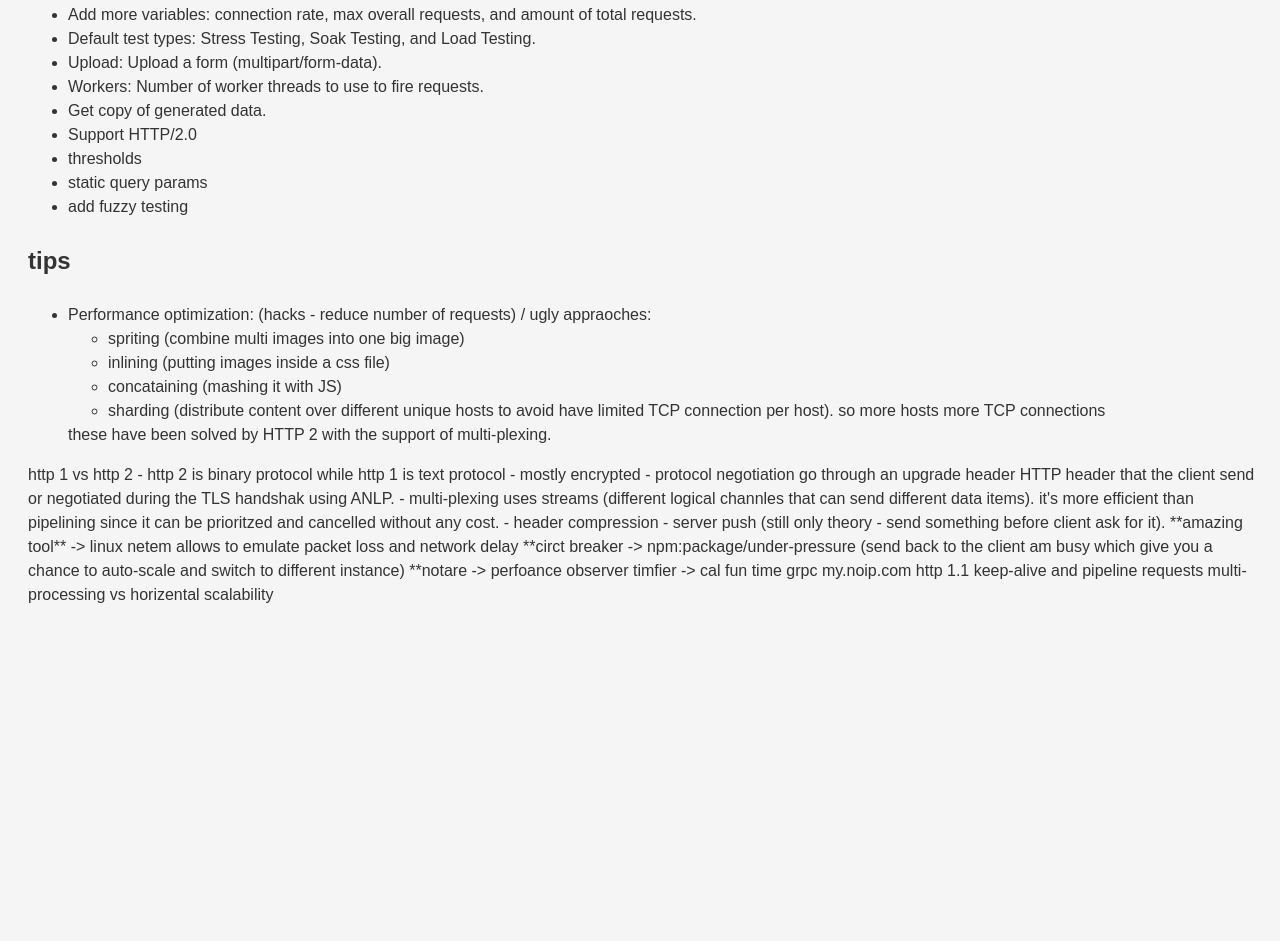
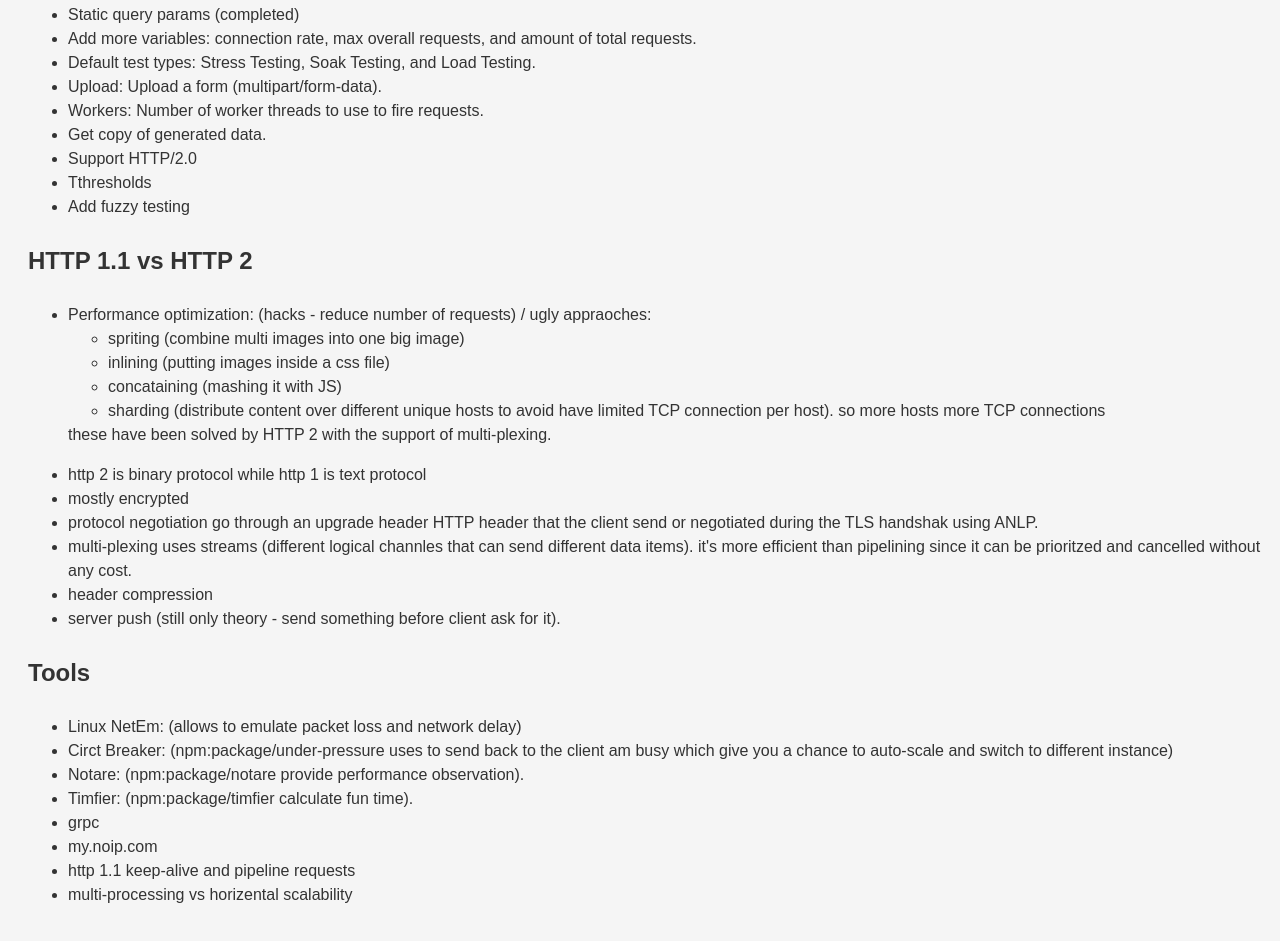
Before and after one commit to mutairibassam/mocki, a website: page intro.html in a window 1280 px wide. Shown: the part 575-1516 px from the top of the page. Before the commit the page ends 1200 px from the top, so only its background shows below. Drawn offline with Linux system fonts and the light colour scheme.

Commit message:
ui enhancements

```diff
--- a/app.js
+++ b/app.js
@@ -93,7 +93,7 @@ tokenForm.addEventListener("submit", async (event) => {
   const formData = new FormData(tokenForm);
   const token = formData.get("token");
     // Send HTTP request
-    const response = await fetch(`http://143.244.145.16:3001/token?apiKey=${token}`, {
+    const response = await fetch(`http://localhost:3001/token?apiKey=${token}`, {
       method: "GET",
       headers: {
         "Content-Type": "application/json"
@@ -145,7 +145,7 @@ form.addEventListener("submit", async (event) => {
   parentElement.textContent = "";
 
   // Send HTTP request
-  const response = await fetch("http://143.244.145.16:3001/benchmark", {
+  const response = await fetch("http://localhost:3001/benchmark", {
     method: "POST",
     mode: "cors",
     headers: {
--- a/intro.html
+++ b/intro.html
@@ -74,17 +74,17 @@
 
     <h3>Backlog (things might be removed):</h3>
     <ul>
+        <li>Static query params (completed)</li>
         <li>Add more variables: connection rate, max overall requests, and amount of total requests.</li>
         <li>Default test types: Stress Testing, Soak Testing, and Load Testing.</li>
         <li>Upload: Upload a form (multipart/form-data).</li>
         <li>Workers: Number of worker threads to use to fire requests.</li>
         <li>Get copy of generated data.</li>
         <li>Support HTTP/2.0</li>
-        <li>thresholds</li>
-        <li>static query params</li>
-        <li>add fuzzy testing</li>
+        <li>Tthresholds</li>
+        <li>Add fuzzy testing</li>
     </ul>
-    <h3>tips</h3>
+    <h3>HTTP 1.1 vs HTTP 2</h3>
     <ul>
         <li>Performance optimization: (hacks - reduce number of requests) / ugly appraoches:</li>
         <ul>
@@ -96,22 +96,24 @@
         </ul>
         these have been solved by HTTP 2 with the support of multi-plexing.
     </ul>
-    http 1 vs http 2
-    - http 2 is binary protocol while http 1 is text protocol
-    - mostly encrypted
-    - protocol negotiation go through an upgrade header HTTP header that the client send or negotiated during the TLS handshak using ANLP.
-    - multi-plexing uses streams (different logical channles that can send different data items). it's more efficient than pipelining since it can be prioritzed and cancelled without any cost.
-    - header compression
-    - server push (still only theory - send something before client ask for it).
-
-    **amazing tool** -> linux netem allows to emulate packet loss and network delay
-    **circt breaker -> npm:package/under-pressure (send back to the client am busy which give you a chance to auto-scale and switch to different instance)
-    **notare -> perfoance observer
-    timfier -> cal fun time
-    grpc
-    my.noip.com
-
-    http 1.1 keep-alive and pipeline requests
-    multi-processing vs horizental scalability
+    <ul>
+        <li>http 2 is binary protocol while http 1 is text protocol</li>
+        <li>mostly encrypted</li>
+        <li>protocol negotiation go through an upgrade header HTTP header that the client send or negotiated during the TLS handshak using ANLP.</li>
+        <li>multi-plexing uses streams (different logical channles that can send different data items). it's more efficient than pipelining since it can be prioritzed and cancelled without any cost.</li>
+        <li>header compression</li>
+        <li>server push (still only theory - send something before client ask for it).</li>
+    </ul>
+    <h3>Tools</h3>
+    <ul>
+        <li>Linux NetEm: (allows to emulate packet loss and network delay)</li>
+        <li>Circt Breaker: (npm:package/under-pressure uses to send back to the client am busy which give you a chance to auto-scale and switch to different instance)</li>
+        <li>Notare: (npm:package/notare provide performance observation).</li>
+        <li>Timfier: (npm:package/timfier calculate fun time).</li>
+        <li>grpc</li>
+        <li>my.noip.com</li>
+        <li>http 1.1 keep-alive and pipeline requests</li>
+        <li>multi-processing vs horizental scalability</li>
+    </ul>
 </body>
 </html>
--- a/package.json
+++ b/package.json
@@ -4,13 +4,15 @@
   "description": "",
   "main": "mocki.js",
   "scripts": {
-    "test": "echo \"Error: no test specified\" && exit 1"
+    "local": "nodemon mocki.js",
+    "start": "node mocki.js"
   },
   "keywords": [],
   "author": "",
   "license": "ISC",
   "devDependencies": {
-    "mockaroo": "^0.1.7"
+    "mockaroo": "^0.1.7",
+    "pkg": "^5.8.1"
   },
   "dependencies": {
     "autocannon": "^7.10.0",
```
Also changed, not shown: 1 other file.
